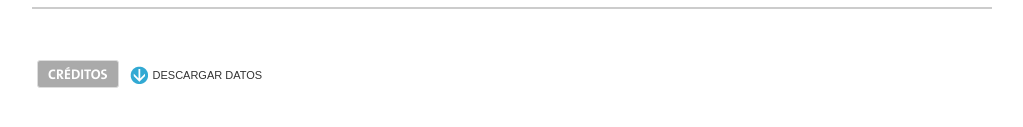
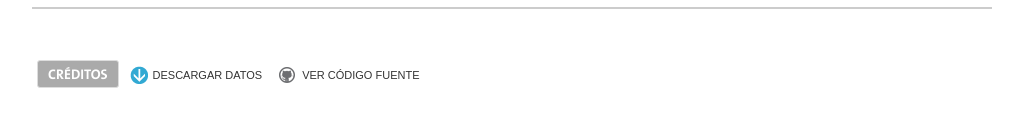
Before and after one commit to lanacioncom/laberinto_candidatos_2015, a website: page embed.html in a window 1280 px wide. Shown: the part 575-702 px from the top of the page, without its empty margins (128-1151 px from the left). Drawn offline with Linux system fonts and the light colour scheme.

Commit message:
update 1

```diff
--- a/embed.html
+++ b/embed.html
@@ -208,7 +208,7 @@
 			<div class="content-bottom">
 				<a id="creditos-btn" href="javascript:;">Créditos</a>
 				<a target="_blank" href="https://docs.google.com/spreadsheets/d/1XpIDOi1NRC7pklrEJfdPyMNRjX4F4BN_o3llY8VHfdo/edit?usp=sharing" id="descargar"> Descargar Datos</a>
-				<!--<a target="_blank" href="https://github.com/lanacioncom/EL-LABERINTO-POL-TICO-DE-LOS-CANDIDATOS" id="codigo-fuente"> Ver código fuente</a>-->
+				<a target="_blank" href="https://github.com/lanacioncom/laberinto_candidatos_2015" id="codigo-fuente"> Ver código fuente</a>
 				<div class="share-links">
 					<a class="minishare-mail minishare" href="javascript:;"></a>
 					<a class="minishare-gp minishare" href="javascript:;"></a>
```
